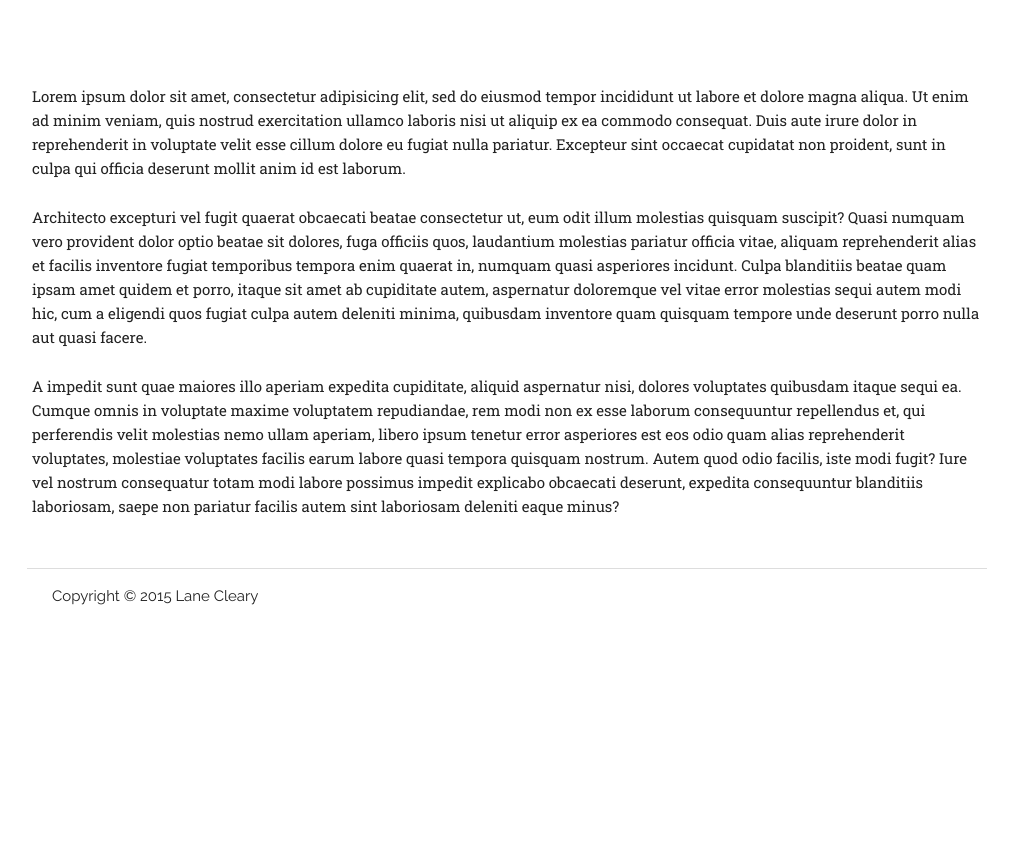
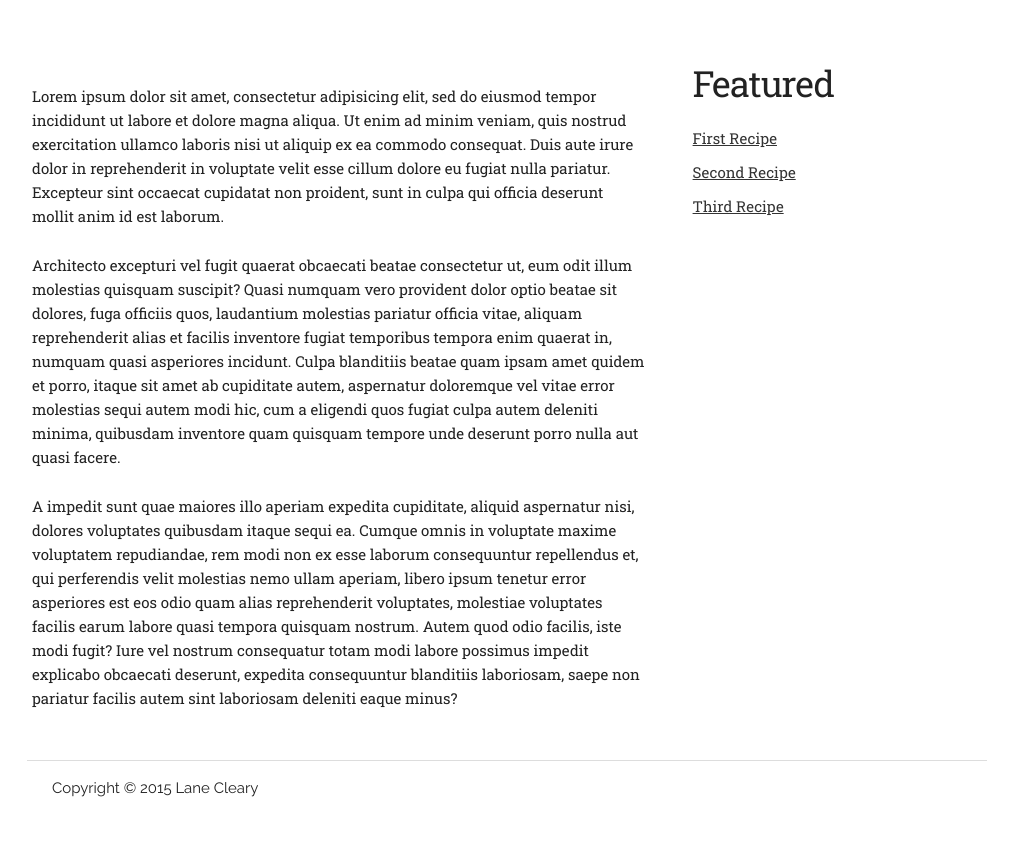
Before and after one commit to a-out/prettyinpecans, a Django app: template blog/templates/blog/detail.html in a window 1280 px wide. Shown: the part 119-962 px from the top of the page, without its empty margins (133-1143 px from the left). Before the commit the page ends 724 px from the top, so only its background shows below. Run offline with Django 3.2, Linux system fonts and the light colour scheme; the template is opened without the code that fills it, so the values that code supplies are empty; some libraries are stand-ins or nearby versions.

Commit message:
show sidebar on detail page

```diff
--- a/blog/templates/blog/detail.html
+++ b/blog/templates/blog/detail.html
@@ -2,6 +2,7 @@
 
 {% block content %}
 
+    <div class="two-thirds column">
         {% include "blog/post.html" with post=post %}
 
         {% if post.recipes %}
@@ -9,5 +10,11 @@
                 {% include "blog/recipe_card.html" with recipe=recipe %}
             {% endfor %}
         {% endif %}
+    </div>
+
+    <div class="one-third column sidebar">
+        <h3>Featured</h3>
+        {% include "blog/latest_recipes.html" %}
+    </div>
 
 {% endblock %}
```
Lines whose indentation alone changed are shown as unchanged.
